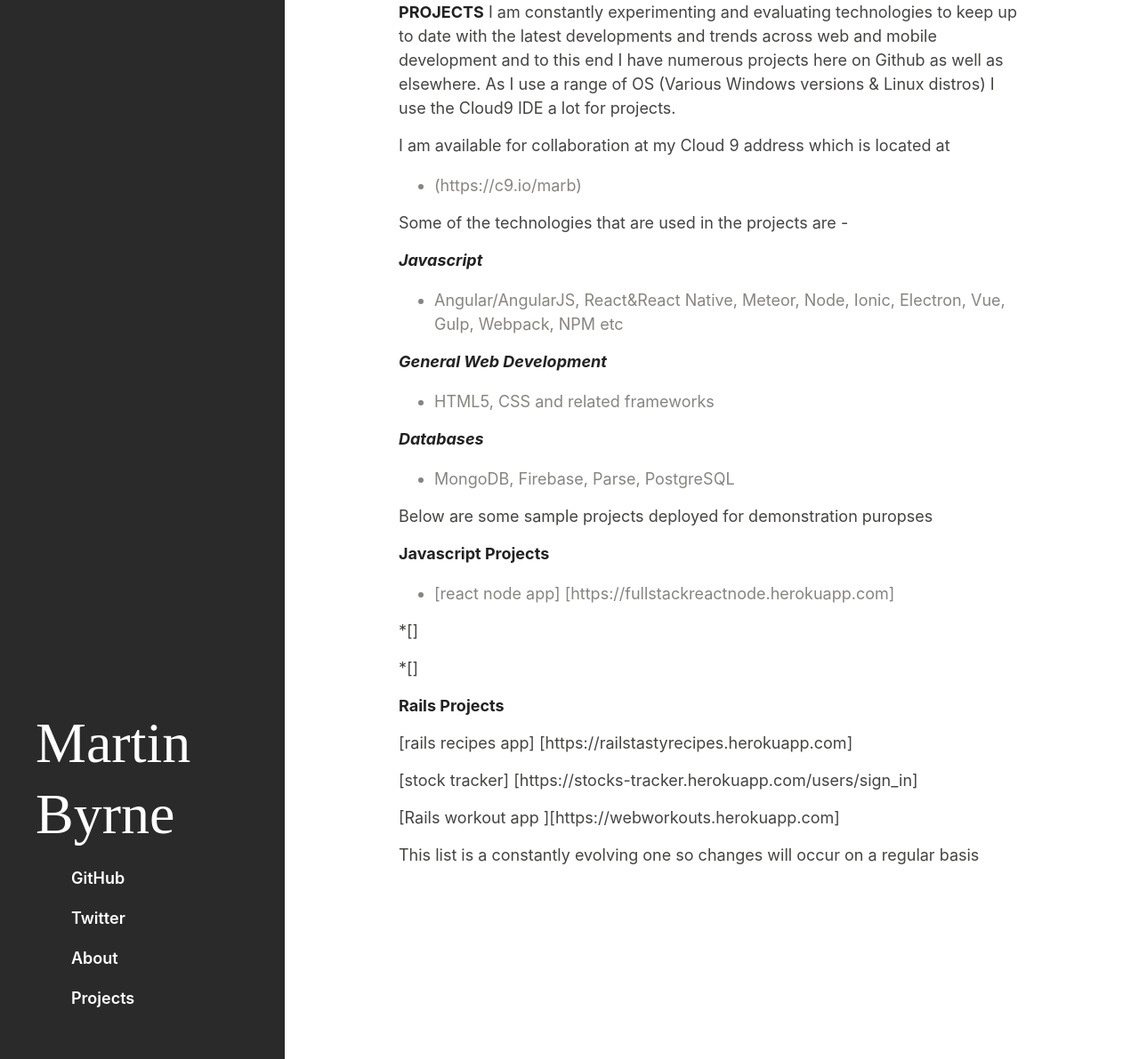
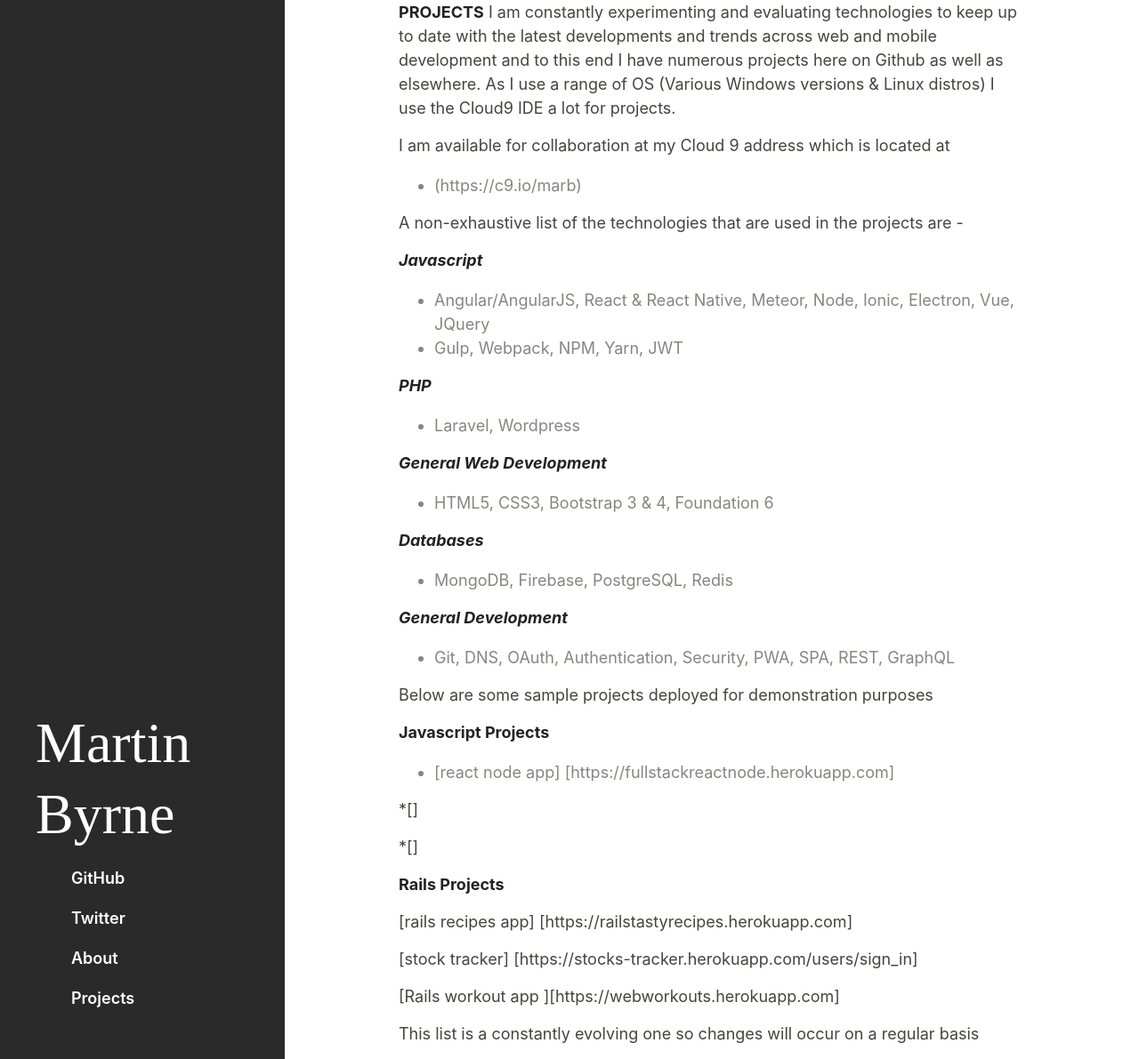
Before and after one commit to marb61a/marb61a.github.io, a Jekyll site: the page built from projects.md, in a window 1280 px wide and 1191 px high. Shown: the whole window at 89% size. Built offline with Jekyll 4.4.1, drawn with Linux system fonts in a browser that asks for light colours; our own code applies the rules of GitHub Pages for plain Markdown files.

Commit message:
Update projects.md

```diff
--- a/projects.md
+++ b/projects.md
@@ -4,19 +4,26 @@
 I am available for collaboration at my Cloud 9 address which is located at
   - (https://c9.io/marb)
 
-Some of the technologies that are used in the projects are -
+A non-exhaustive list of the technologies that are used in the projects are -
 
 ***Javascript***
-- Angular/AngularJS, React&React Native, Meteor, Node, Ionic, Electron, Vue, Gulp, Webpack, NPM etc
+- Angular/AngularJS, React & React Native, Meteor, Node, Ionic, Electron, Vue, JQuery
+- Gulp, Webpack, NPM, Yarn, JWT
+
+***PHP***
+- Laravel, Wordpress
 
 ***General Web Development***
- - HTML5, CSS and related frameworks
+ - HTML5, CSS3, Bootstrap 3 & 4, Foundation 6
 
 ***Databases***
-  - MongoDB, Firebase, Parse, PostgreSQL
+  - MongoDB, Firebase, PostgreSQL, Redis
+
+***General Development***
+   - Git, DNS, OAuth, Authentication, Security, PWA, SPA, REST, GraphQL
 
 
-Below are some sample projects deployed for demonstration puropses
+Below are some sample projects deployed for demonstration purposes
 
 
 **Javascript Projects**
```
